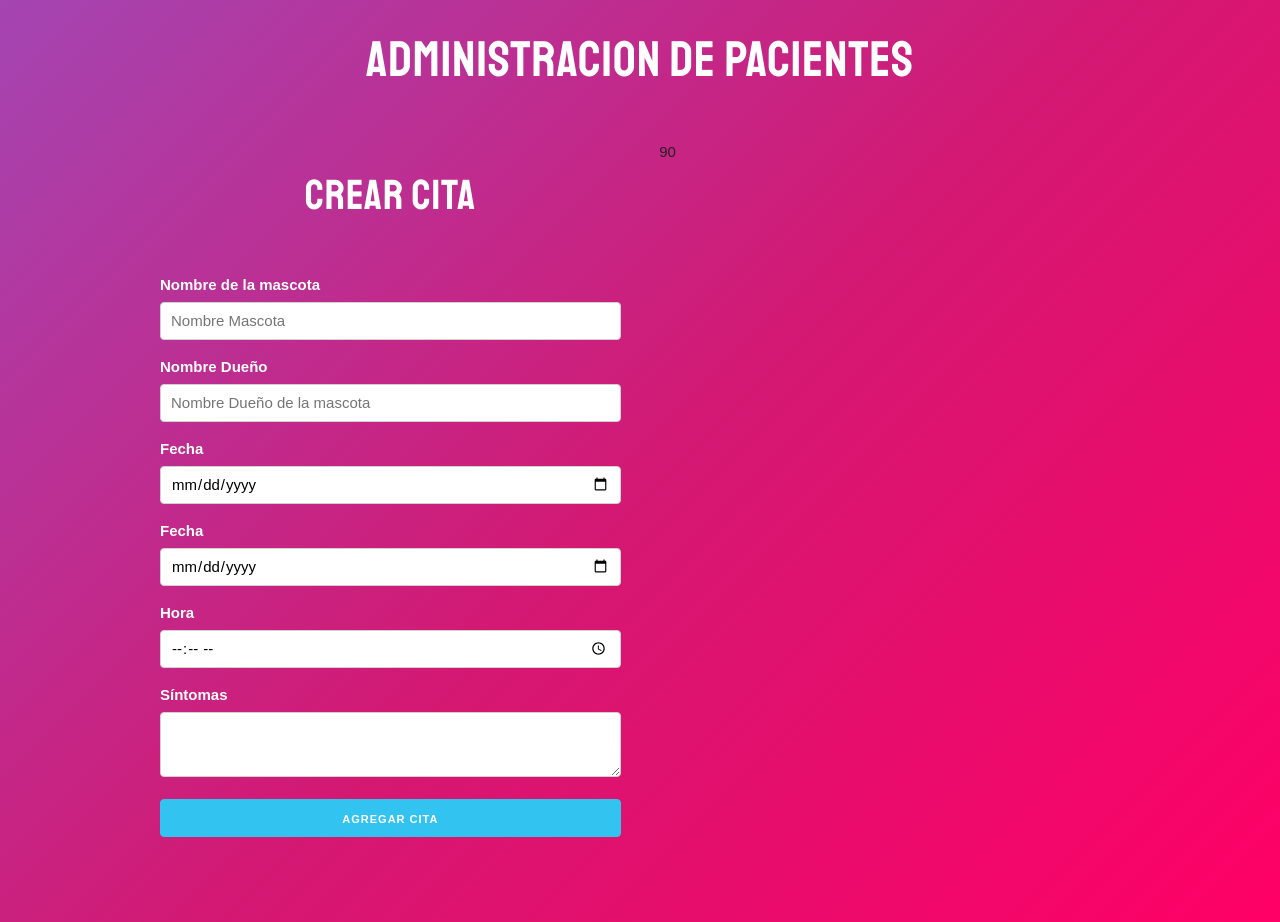
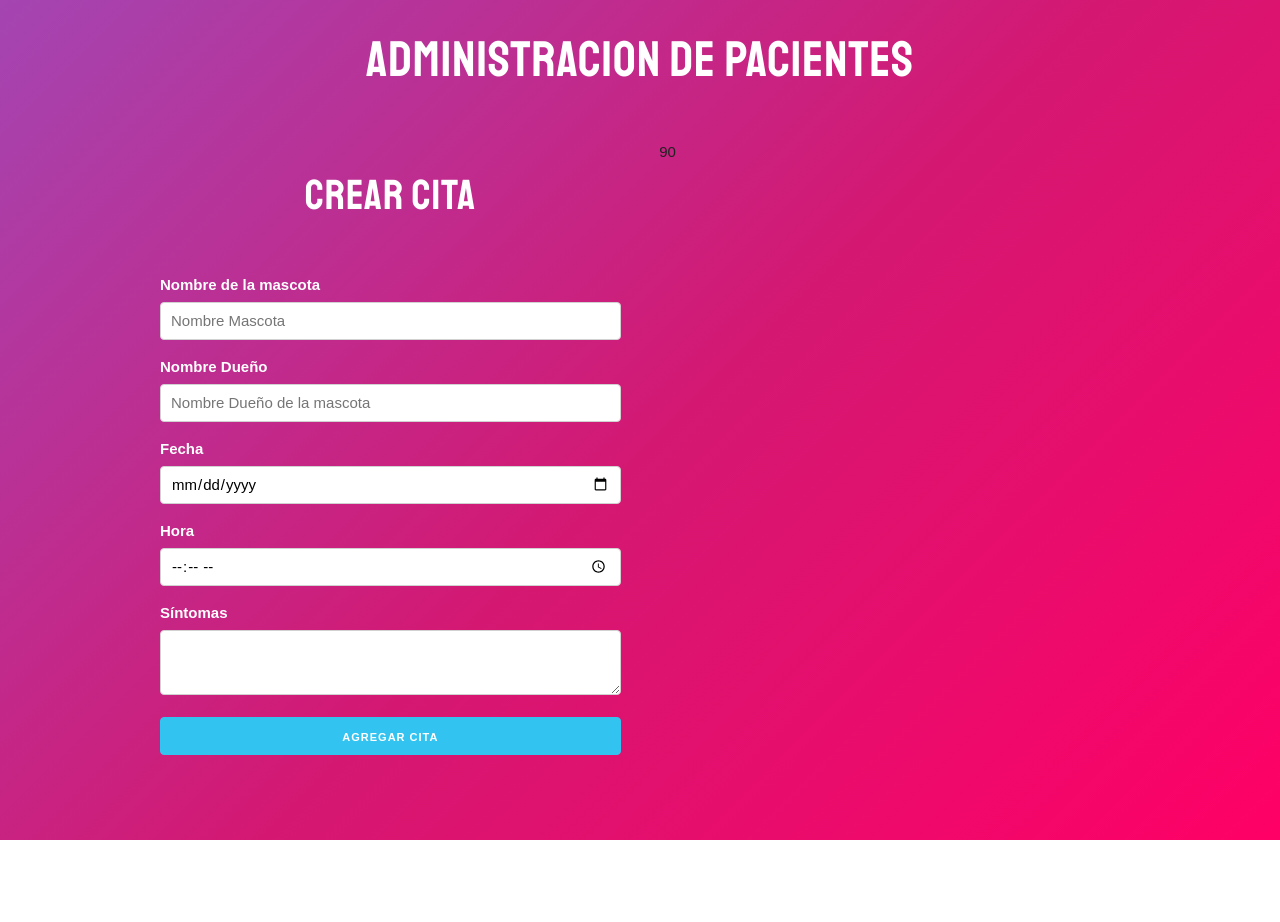
Before and after one commit to zesaru/administradordepacientes, a React (Create React App) app: page / in a window 1280 px wide. After the commit the page ends 840 px from the top, so only its background shows below. Built offline with nearby package versions, Linux system fonts and the light colour scheme.

Commit message:
creando función cuando se da submit

```diff
--- a/src/components/Formulario.js
+++ b/src/components/Formulario.js
@@ -19,10 +19,19 @@ const Formulario = () => {
   // Extraer los valores
   const { mascota, propietario, fecha, hora, sintomas } = cita;
 
+  // Cuando el usuario presiona agregar cita
+  const submitCita = e => {
+    e.preventDefault();
+
+    // Validar
+
+    // Asignar un ID
+  };
+
   return (
     <>
       <h2>Crear cita</h2>
-      <form>
+      <form onSubmit={submitCita}>
         <label>Nombre de la mascota</label>
         <input
           type="text"
@@ -49,15 +58,6 @@ const Formulario = () => {
           onChange={actualizarState}
           value={fecha}
         />
-
-        <label>Fecha</label>
-        <input
-          type="date"
-          name="fecha"
-          className="u-full-width"
-          onChange={actualizarState}
-          value={fecha}
-        />
         <label>Hora</label>
         <input
           type="time"
@@ -71,6 +71,7 @@ const Formulario = () => {
           className="u-full-width"
           name="sintomas"
           onChange={actualizarState}
+          value={sintomas}
         ></textarea>
         <button type="submit" className="u-full-width button-primary">
           Agregar Cita
```
